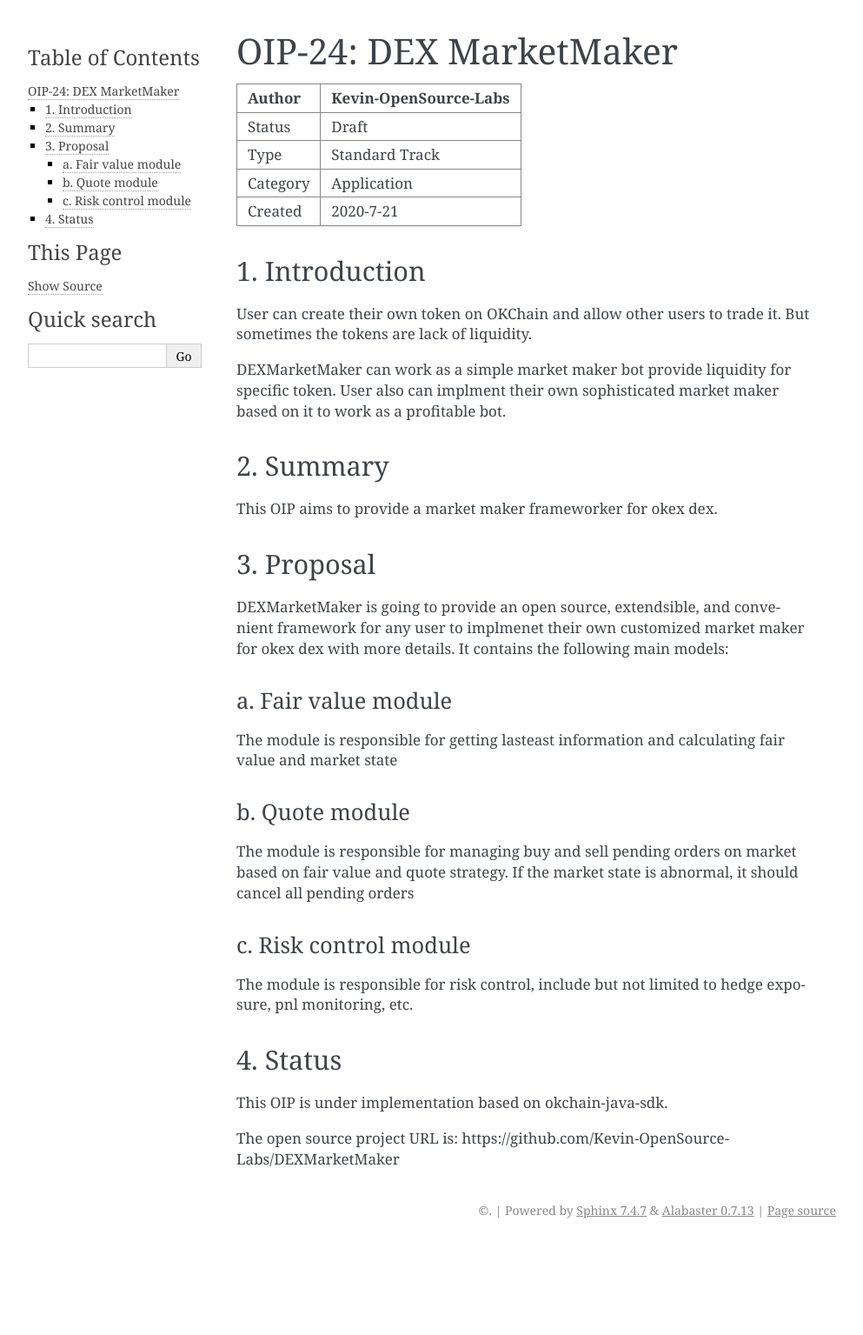
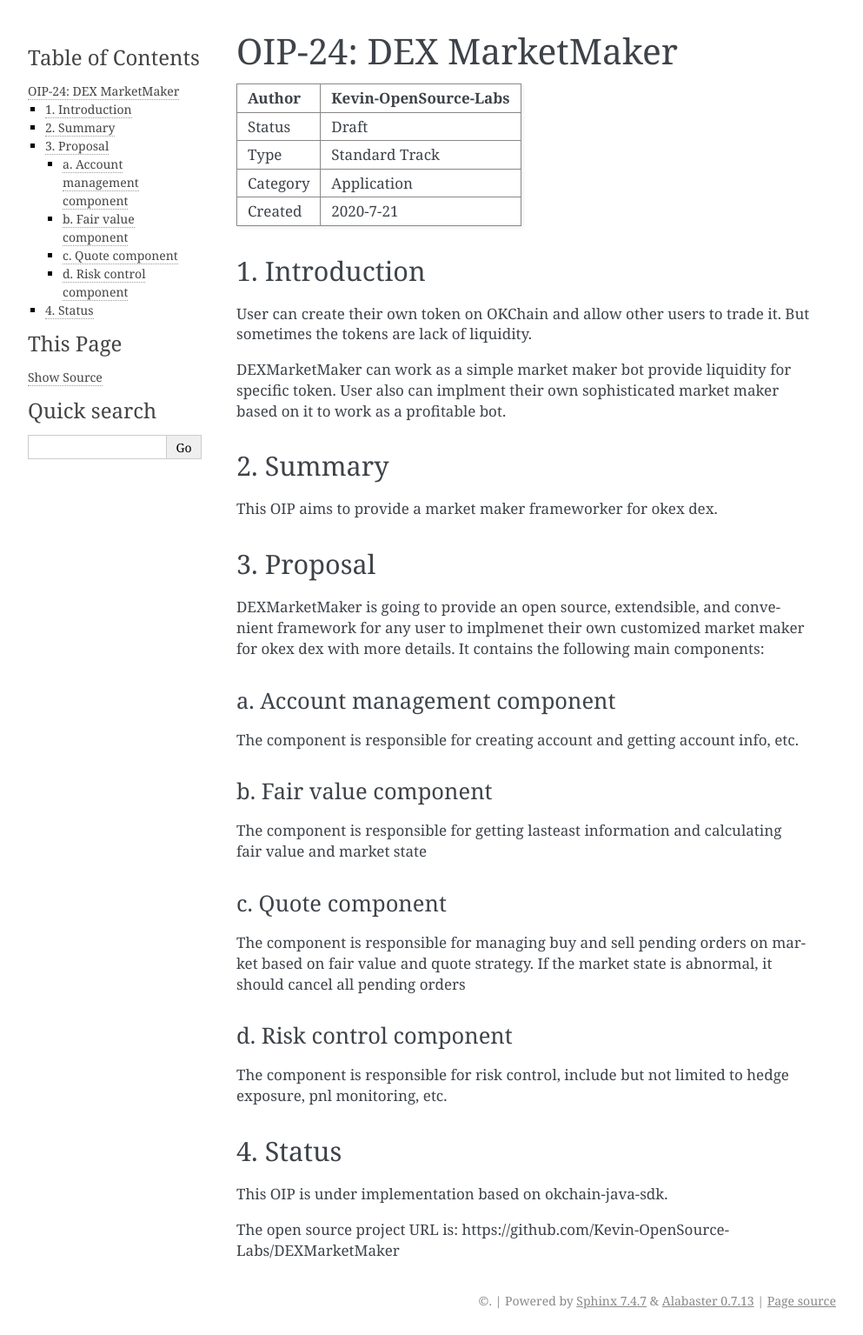
Before and after one commit to okx/KIPs, a Sphinx documentation site: the page built from docs/draft/OIP-24.md, in a window 1280 px wide. Shown: the whole page at 87% size, without its empty margins (148-1141 px from the left). Built offline with Sphinx 7.4.7, drawn with Linux system fonts in a browser that asks for light colours; before the commit the page ends 1431 px from its top, so only the background shows below that.

Commit message:
Add account management component

```diff
--- a/docs/draft/OIP-24.md
+++ b/docs/draft/OIP-24.md
@@ -19,19 +19,23 @@
 
 ## 3. Proposal
 
-DEXMarketMaker is going to provide an open source, extendsible, and convenient framework for any user to implmenet their own customized market maker for okex dex with more details. It contains the following main models:
+DEXMarketMaker is going to provide an open source, extendsible, and convenient framework for any user to implmenet their own customized market maker for okex dex with more details. It contains the following main components:
 
-### a. Fair value module
+#### a. Account management component
 
-The module is responsible for getting lasteast information and calculating fair value and market state
+The component is responsible for creating account and getting account info, etc.
 
-### b. Quote module
+#### b. Fair value component
 
-The module is responsible for managing buy and sell pending orders on market based on fair value and quote strategy. If the market state is abnormal, it should cancel all pending orders
+The component is responsible for getting lasteast information and calculating fair value and market state
 
-### c. Risk control module
+#### c. Quote component
 
-The module is responsible for risk control, include but not limited to hedge exposure, pnl monitoring, etc.
+The component is responsible for managing buy and sell pending orders on market based on fair value and quote strategy. If the market state is abnormal, it should cancel all pending orders
+
+#### d. Risk control component
+
+The component is responsible for risk control, include but not limited to hedge exposure, pnl monitoring, etc.
 
 ## 4. Status
 
```
